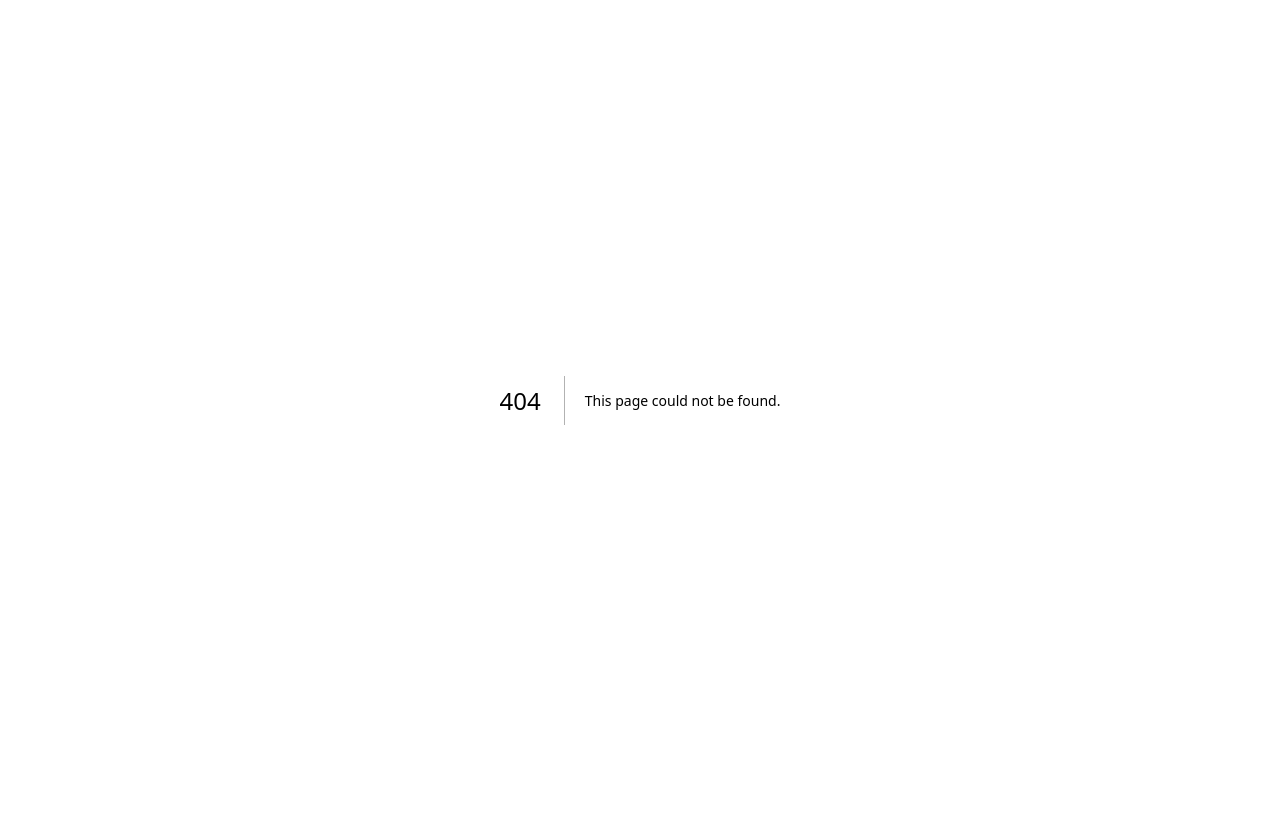
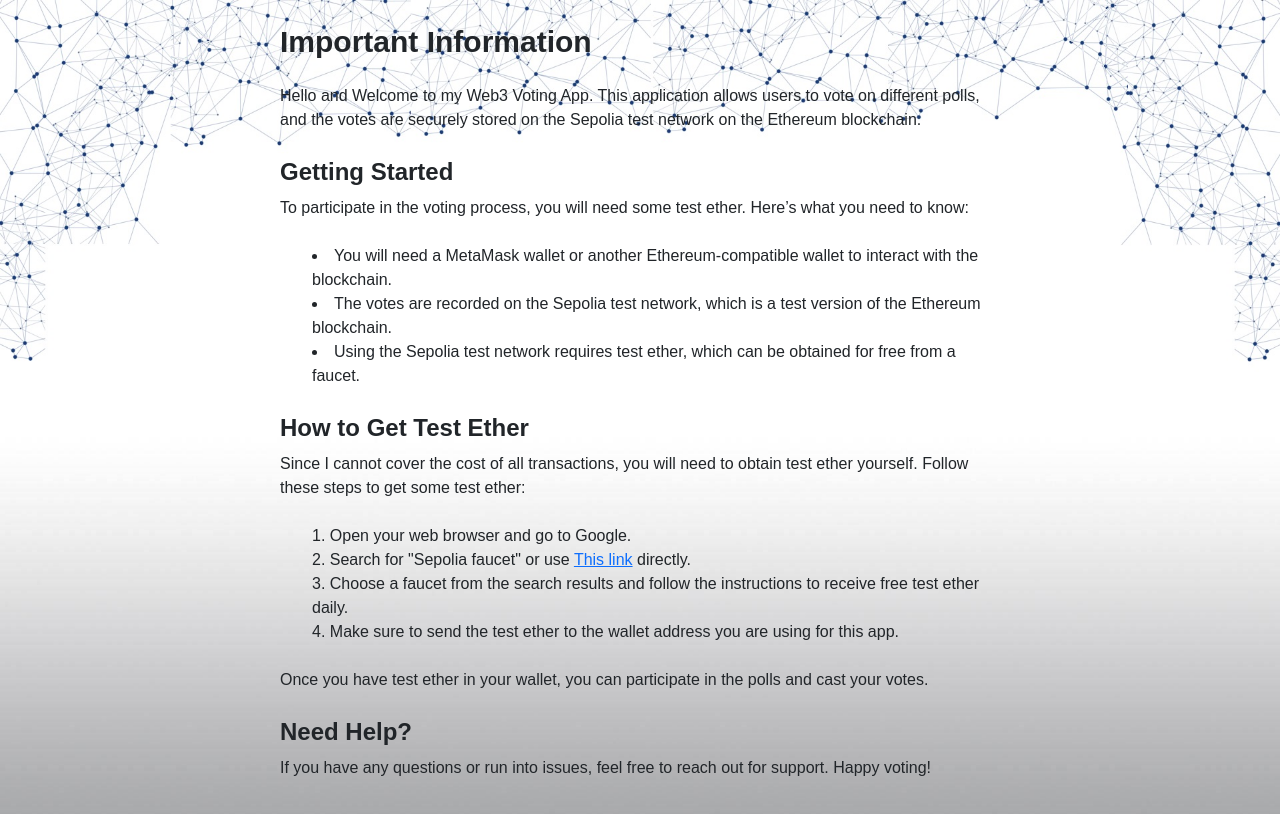
Before and after one commit to Nikolla2000/Web3-Voting-System, a Next.js app in the folder frontend/: page /readme in a window 1280 px wide. Before the commit this address had no page. Shown: the top 814 px of the page. Built offline with nearby package versions, Linux system fonts and the light colour scheme.

Commit message:
wrote the html and css of the readme page and added the text

```diff
--- /dev/null
+++ b/frontend/src/app/readme/page.tsx
@@ -0,0 +1,36 @@
+export default function ReadmePage() {
+  return (
+    <div className="px-4 py-6 max-w-3xl mx-auto">
+      <h1 className="text-3xl font-bold mb-4">Important Information</h1>
+      <p className="mb-4">
+        Hello and Welcome to my Web3 Voting App. This application allows users to vote on different polls, and the votes are securely stored on the Sepolia test network on the Ethereum blockchain.
+      </p>
+      <h2 className="text-2xl font-bold mb-2">Getting Started</h2>
+      <p className="mb-4">
+        To participate in the voting process, you will need some test ether. Here’s what you need to know:
+      </p>
+      <ul className="list-disc list-inside mb-4">
+        <li>You will need a MetaMask wallet or another Ethereum-compatible wallet to interact with the blockchain.</li>
+        <li>The votes are recorded on the Sepolia test network, which is a test version of the Ethereum blockchain.</li>
+        <li>Using the Sepolia test network requires test ether, which can be obtained for free from a faucet.</li>
+      </ul>
+      <h2 className="text-2xl font-bold mb-2">How to Get Test Ether</h2>
+      <p className="mb-4">
+        Since I cannot cover the cost of all transactions, you will need to obtain test ether yourself. Follow these steps to get some test ether:
+      </p>
+      <ol className="list-decimal list-inside mb-4">
+        <li>Open your web browser and go to Google.</li>
+        <li>Search for "Sepolia faucet" or use <a href="https://cloud.google.com/application/web3/faucet/ethereum/sepolia">This link</a> directly.</li>
+        <li>Choose a faucet from the search results and follow the instructions to receive free test ether daily.</li>
+        <li>Make sure to send the test ether to the wallet address you are using for this app.</li>
+      </ol>
+      <p className="mb-4">
+        Once you have test ether in your wallet, you can participate in the polls and cast your votes.
+      </p>
+      <h2 className="text-2xl font-bold mb-2">Need Help?</h2>
+      <p>
+        If you have any questions or run into issues, feel free to reach out for support. Happy voting!
+      </p>
+    </div>
+  );
+}
```
